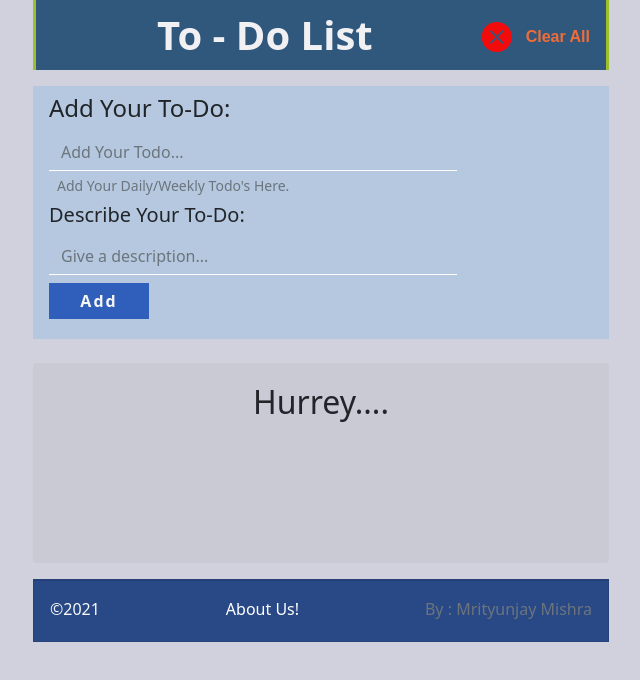
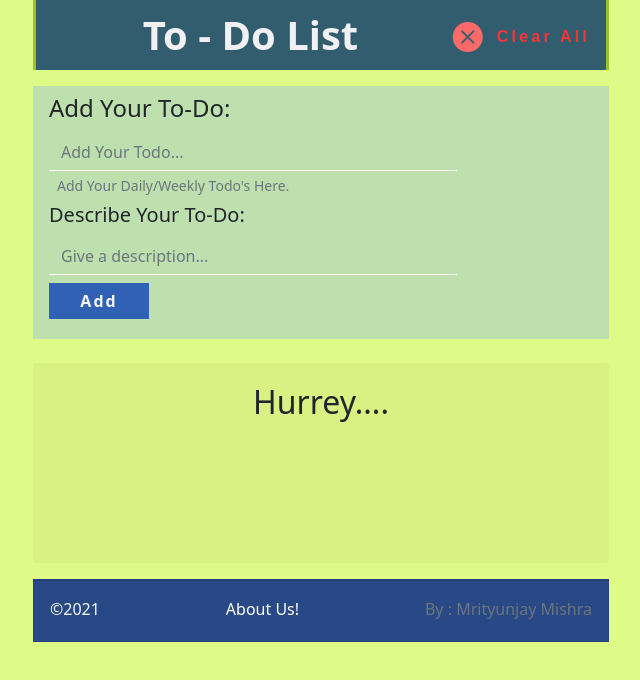
Before and after one commit to MrityunjayM/Todo-React-App, a React (Create React App) app: page / in a window 1280 px wide. Both pictures are taken after a click on the button "Add ToDo". Shown: the top 680 px of the page, without its empty margins (319-959 px from the left). Built offline with nearby package versions, Linux system fonts and the light colour scheme.

Commit message:
todo completion tracking added@ V0.3.1

```diff
--- a/src/App.css
+++ b/src/App.css
@@ -5,7 +5,7 @@
 body
 {
     position: relative;
-    background-color: #d1d1dd !important;
+    background-color: #dffb87 !important;
     /* background: linear-gradient(-45deg, rgb(228, 52, 52),rgb(233, 97, 97),rgb(230, 74, 35)) ; */
     scroll-behavior: smooth;
 }
@@ -57,12 +57,13 @@ div#add-form > form button[type='submit' i]
 i.bi-x
 {
     font-size: 35px;
-    color: red!important;
+    font-weight: bold;
+    color: rgb(248, 59, 59)!important;
 }
 .bi-x-circle-fill
 {
     font-size: 30px;
-    color: rgb(241, 11, 11);
+    color: rgb(251, 105, 105);
 }
 .bi-plus-circle
 {
@@ -89,9 +90,9 @@ button.show-form
 }
 button.clearTasks
 {
-    /* letter-spacing: .2em; */
+    letter-spacing: .2em;
     border: none;
-    color: rgb(241, 108, 56);
+    color: rgb(246, 53, 53);
     background-color: transparent;
     font-family: Arial, Helvetica, sans-serif;
     font-weight: bold;
--- a/src/components/AddTodo.js
+++ b/src/components/AddTodo.js
@@ -10,6 +10,7 @@ function AddTodo({ addTodos }) {
         // console.log(todo, desc)
         if(!Todo) {
             alert('Pls add todo...');
+            return 0;
         }
         addTodos({Todo, Desc});
 
@@ -35,7 +36,7 @@ function AddTodo({ addTodos }) {
                 </label>
                 <input type="text" className="form-control w-75" id="todoDesc" name="Desc" placeholder='Give a description...' autoComplete="off" onChange= {(e)=> setDesc(e.target.value)}/>
 
-                <button type="submit" className="btn mt-2" title='Submit' >
+                <button type="submit" id='submit-btn' className="btn mt-2" title='Submit' >
                     Add
                 </button>
             </form>
--- a/src/components/Header.js
+++ b/src/components/Header.js
@@ -16,7 +16,9 @@ function Header(props) {
                     if(!props.formShow)
                     {   window.scrollTo(0,0);
                         window.location.assign('/#addtodo');
-                    }else {window.location.assign('/#')}
+                    } else {
+                        window.location.assign('/#');
+                    }
                 }}
             >
                 {(!props.formShow) ? <i className='bi bi-plus-circle'></i> : <i className='bi bi-x-circle-fill'></i>
--- a/src/components/Todos/Todo.js
+++ b/src/components/Todos/Todo.js
@@ -31,7 +31,7 @@ function Todo(props) {
                     </p>
                 </div>
             </div>
-            <button className="btn deleteBtn rounded-0" title='Delete this ToDo' onClick={() => props.onDelete(props.todoId)}>
+            <button className="btn deleteBtn rounded-0" title='Delete This ToDo' onClick={() => props.onDelete(props.todoId)}>
                 <i className='bi bi-x'></i>
             </button>
         </div>
--- /dev/null
+++ b/src/components/test.js
@@ -0,0 +1,4 @@
+for(let i;i < 10;i++){
+    document.querySelector('#todoInput').value = 'Test';
+    document.querySelector('#submit-btn').click();
+}
```
